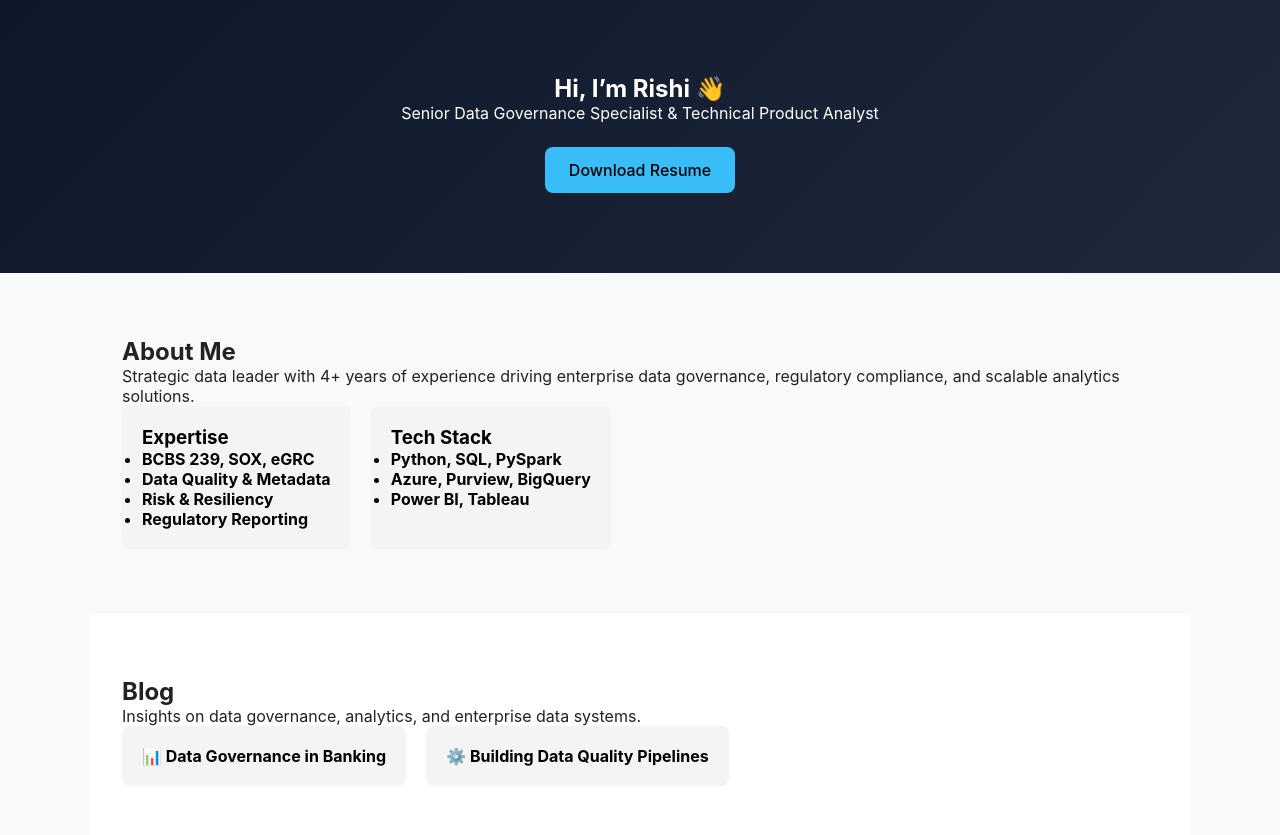
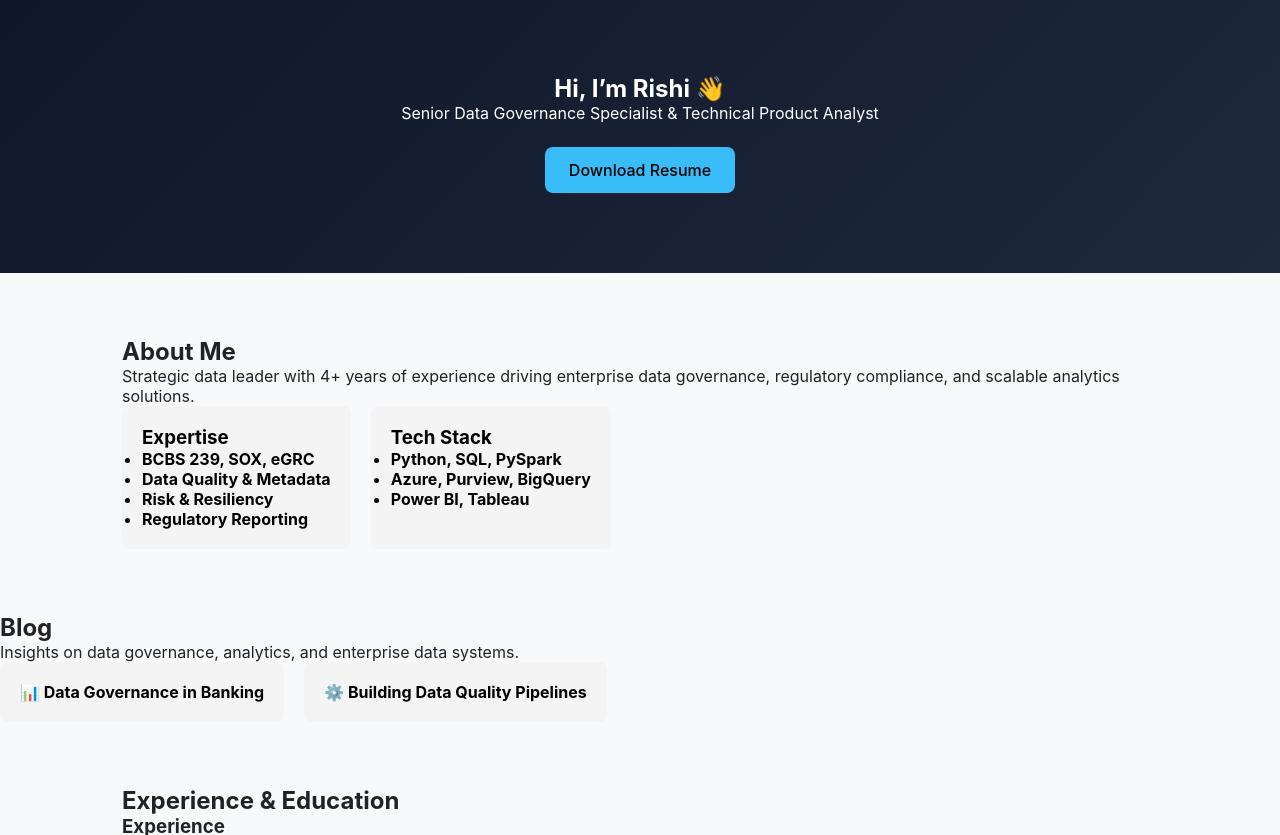
Before and after one commit to rishi59/realworlddatagovernance, a website: page docs/index.html in a window 1280 px wide. Shown: the part 63-898 px from the top of the page. Drawn offline with Linux system fonts and the light colour scheme.

Commit message:
updating card section in index page

```diff
--- a/docs/index.html
+++ b/docs/index.html
@@ -53,13 +53,18 @@
   </div>
 </section>
 
-<section id="blog" class="section alt">
+<section>
   <h2>Blog</h2>
   <p>Insights on data governance, analytics, and enterprise data systems.</p>
 
   <div class="cards">
-    <div class="card">📊 Data Governance in Banking</div>
-    <div class="card">⚙️ Building Data Quality Pipelines</div>
+    <a href="data-governance-banking.html" class="card">
+      📊 Data Governance in Banking
+    </a>
+
+    <a href="data-quality-pipelines.html" class="card">
+      ⚙️ Building Data Quality Pipelines
+    </a>
   </div>
 </section>
 
```
